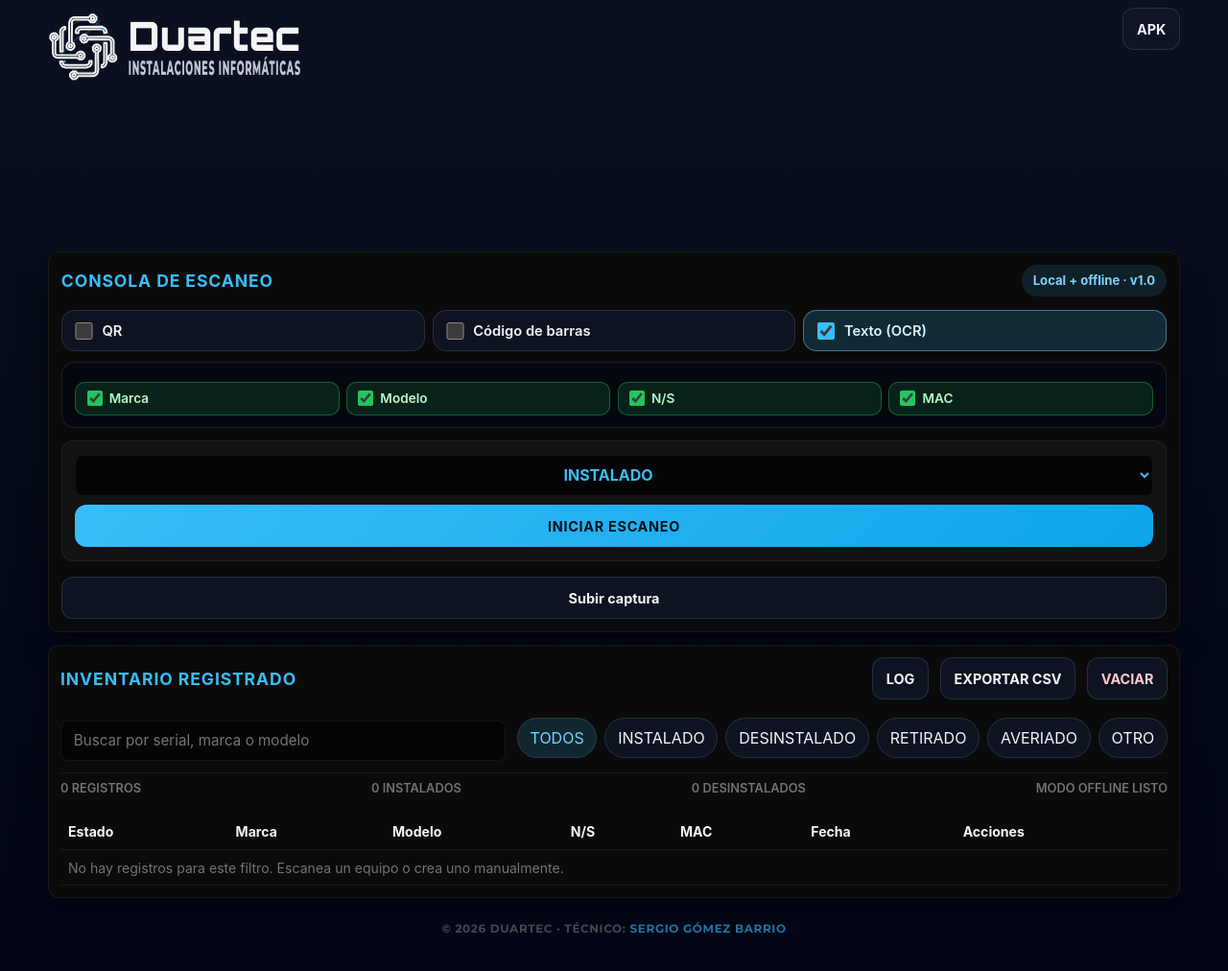
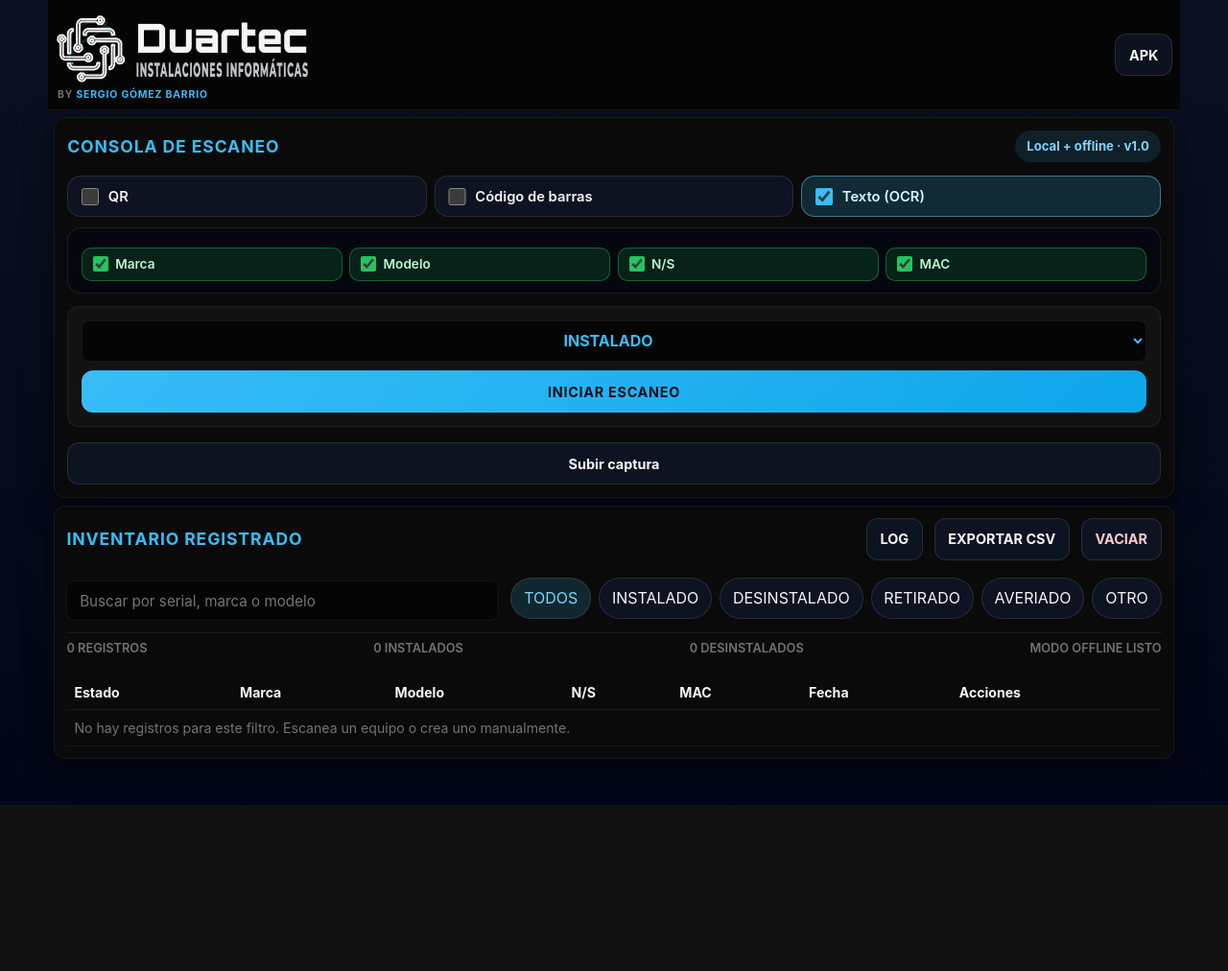
Before and after one commit to iaduartec/scanner-inventario-app, a website with bundled scripts: page index.html in a window 1280 px wide. Shown: the whole page at 96% size. After the commit the page ends 839 px from the top, so only its background shows below. Built offline with nearby package versions, Linux system fonts and the light colour scheme.

Commit message:
Official Release v1.0 - Rediseño Técnico + Atribución Sergio Gómez Barrio

```diff
--- a/css/styles.css
+++ b/css/styles.css
@@ -594,21 +594,39 @@ label span { font-weight: 600; }
   .table-actions button { width: 100%; }
 }
 
-.main-footer {
-  text-align: center;
-  padding: 1.5rem 0 2rem;
+.topbar {
+  display: flex;
+  justify-content: space-between;
+  align-items: center;
+  padding: 0.6rem 0.5rem;
+  background: var(--bg);
+  border-bottom: 1px solid var(--line);
+  position: sticky;
+  top: 0;
+  z-index: 100;
+}
+.brand-block {
+  display: flex;
+  flex-direction: column;
+  gap: 0.1rem;
+}
+.developer-credit-badge {
+  font-size: 0.65rem;
   color: var(--muted);
-  font-size: 0.75rem;
-  opacity: 0.6;
-  font-family: 'Montserrat', sans-serif;
   text-transform: uppercase;
-  letter-spacing: 0.05em;
+  letter-spacing: 0.08em;
+  font-weight: 700;
+  margin-top: -0.2rem;
+  margin-left: 2px;
 }
-.main-footer a {
+.developer-credit-badge a {
   color: var(--accent);
   text-decoration: none;
-  font-weight: 700;
 }
-.main-footer a:hover {
-  text-decoration: underline;
+.layout {
+  padding: 0.4rem 0.4rem 1.5rem;
+  display: grid;
+  gap: 0.5rem;
+  max-width: 1200px;
+  margin: 0 auto;
 }
--- a/index.html
+++ b/index.html
@@ -88,7 +88,9 @@
               INSTALACIONES INFORMÁTICAS
             </text>
           </svg>
-          <svg ...>
+          <div class="developer-credit-badge">
+            By <a href="https://github.com/iaduartec" target="_blank" rel="noopener">Sergio Gómez Barrio</a>
+          </div>
         </div>
         <div class="header-actions">
           <a class="ghost-button" href="./download/">APK</a>
@@ -267,11 +269,7 @@
               <tbody id="inventoryTableBody"></tbody>
             </table>
           </div>
-        </section>
       </main>
-      <footer class="main-footer">
-        <p>© 2026 Duartec · Técnico: <a href="https://github.com/iaduartec" target="_blank" rel="noopener">Sergio Gómez Barrio</a></p>
-      </footer>
     </div>
   </body>
 </html>
```
